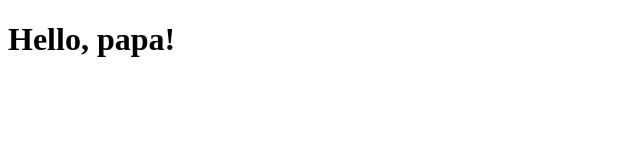
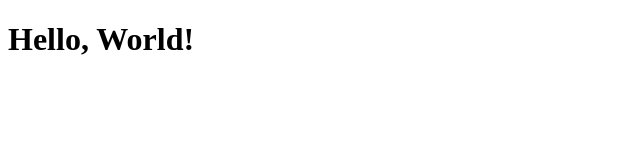
Before and after one commit to izhiltsov/izhiltsov.github.io, a plain HTML site: page index.html in a window 1280 px wide. Shown: the full height of the page, 0-640 px from the left. Drawn offline with Linux system fonts and the light colour scheme.

Commit message:
Fri, Apr 22, 2022, 10:01 PM +00:00

```diff
--- a/index.html
+++ b/index.html
@@ -7,6 +7,6 @@
     <title>My test paget</title>
 </head>
 <body>
-    <h1>Hello, papa!</h1>
+    <h1>Hello, World!</h1>
 </body>
 </html>
```
